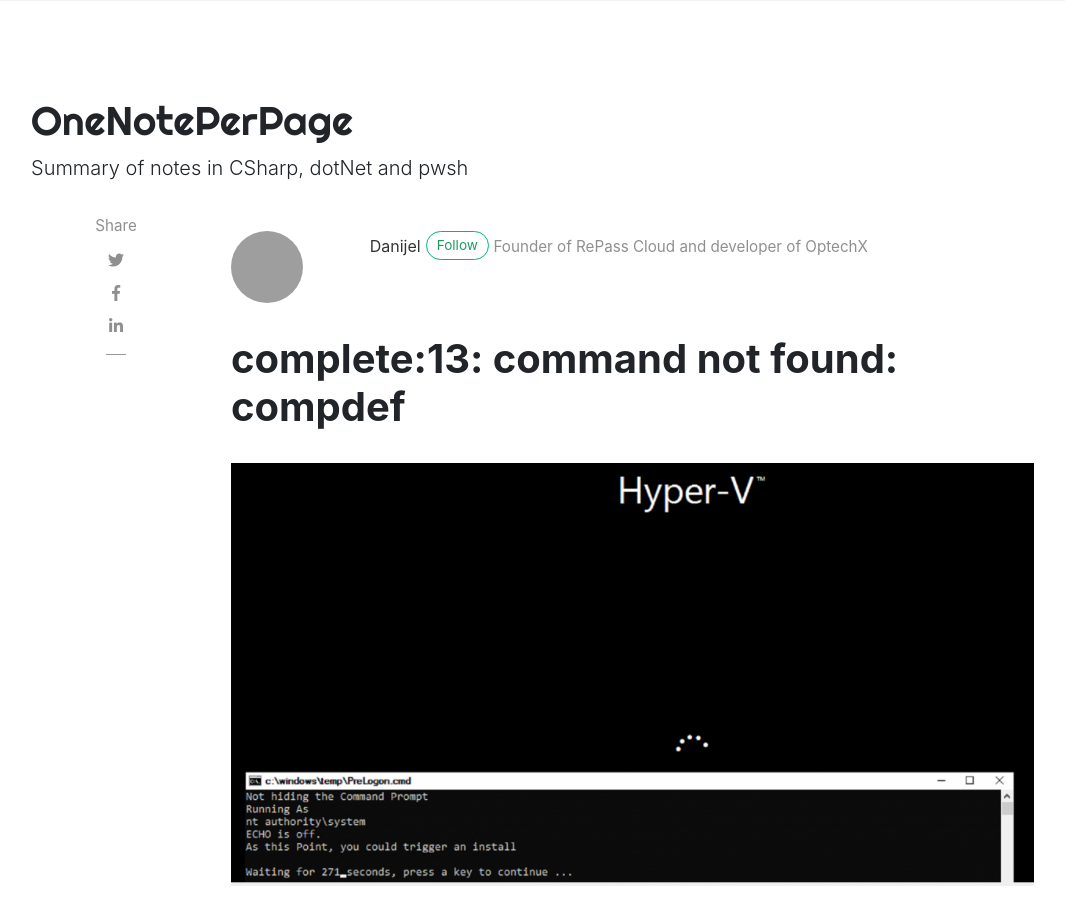
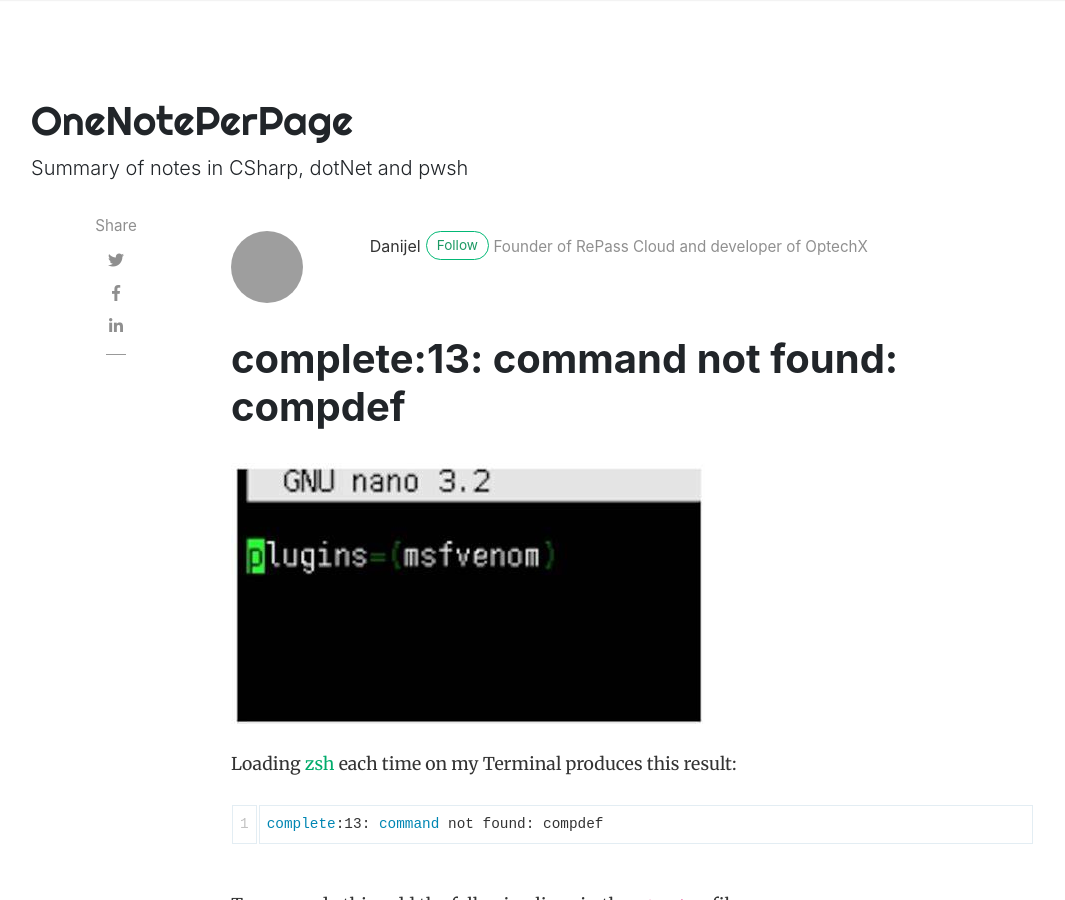
Before and after one commit to onenoteperpage/onenoteperpage.github.io, a Jekyll site: the page built from _posts/2022-09-11-complete-13-command-not-found-compdef.md, in a window 1280 px wide and 900 px high. Shown: the whole window, without its empty margins (54-1119 px from the left). Built offline with Jekyll 4.4.1, drawn with Linux system fonts in a browser that asks for light colours; nearby versions of some CDN libraries; comment, search, counter and statistics services are not loaded; grey boxes are pictures that could not be loaded.

Commit message:
update post image

```diff
--- a/_posts/2022-09-11-complete-13-command-not-found-compdef.md
+++ b/_posts/2022-09-11-complete-13-command-not-found-compdef.md
@@ -4,7 +4,7 @@ title:  "complete:13: command not found: compdef"
 author: danijel
 categories: [ zsh ]
 tags: [red, yellow ]
-image: assets/images/image-2-1024x540.png
+image: assets/images/OIP.jfif
 description: "complete:13: command not found: compdef"
 featured: false
 hidden: false
```
Also changed, not shown: assets/images/OIP.jfif (added).
